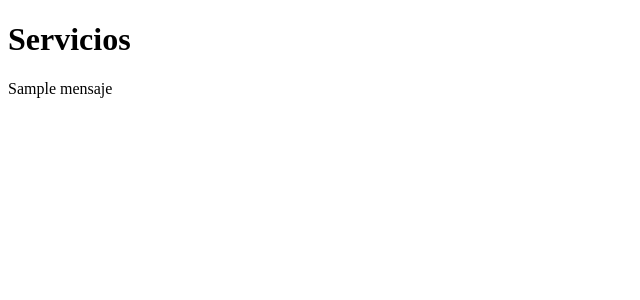
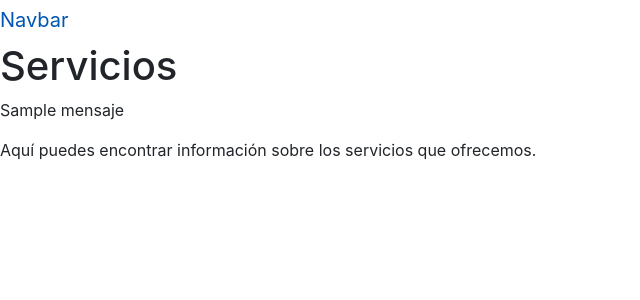
Before and after one commit to axel-lopez524/app_web, a Flask app: template templates/servicios.html in a window 1280 px wide. Shown: the top 300 px of the page, without its empty margins (0-640 px from the left). Run offline with Flask 3, Linux system fonts and the light colour scheme; the template is opened without the code that fills it: most values are stand-ins (such as "Sample title", 1, 10 or a date in 2020).

Commit message:
creacion de app
Co-authored-by: Copilot <223556219+Copilot@users.noreply.github.com>

```diff
--- a/server.py
+++ b/server.py
@@ -8,7 +8,7 @@ def index():
 
 @app.route('/servicios')
 def servicios():
-    return render_template('servicios.html')
+    return render_template('servicios.html', titulo='Servicios', mensaje='Bienvenido a la página de servicios de UDl-ICO')
 
 @app.route('/contacto')
 def contacto():
--- a/templates/servicios.html
+++ b/templates/servicios.html
@@ -1,12 +1,36 @@
 <!DOCTYPE html>
 <html lang="en">
     <head>
+        <link rel="stylesheet" href="https://cdn.jsdelivr.net/npm/bootstrap@4.6.2/dist/css/bootstrap.min.css" integrity="sha384-xOolHFLEh07PJGoPkLv1IbcEPTNtaed2xpHsD9ESMhqIYd0nLMwNLD69Npy4HI+N" crossorigin="anonymous">
         <meta charset="UTF-8">
         <meta name="viewport" content="width=device-width, initial-scale=1.0">
-    <title>Servicios</title>
+        <title>{{titulo}}</title>
     </head>
     <body>
+
+            <a class="navbar-brand" href="#">Navbar</a>
+            <button class="navbar-toggler" type="button" data-toggle="collapse" data-target="#navbarNav" aria-controls="navbarNav" aria-expanded="false" aria-label="Toggle navigation">
+                <span class="navbar-toggler-icon"></span>
+            </button>
+            <div class="collapse navbar-collapse" id="navbarNav">
+                <ul class="navbar-nav">
+                <li class="nav-item active">
+                    <a class="nav-link" href="/home">Home <span class="sr-only">(current)</span></a>
+                </li>
+                <li class="nav-item">
+                    <a class="nav-link" href="{{url_for('servicios')}}">Servicios</a>
+                </li>
+                <li class="nav-item">
+                    <a class="nav-link" href="{{url_for('contacto')}}">Contactos</a>
+                </li>
+                <li class="nav-item">
+                    <a class="nav-link" href="{{url_for('productos')}}">Productos</a>
+                </li>
+                </ul>
+            </div>
+            </nav>
         <h1>Servicios</h1>
-    <p>{{ mensaje }}</p>
+        <p>{{mensaje}}</p>
+        <p>Aquí puedes encontrar información sobre los servicios que ofrecemos.</p>
     </body>
  </html>
```
Lines whose indentation alone changed are shown as unchanged.
